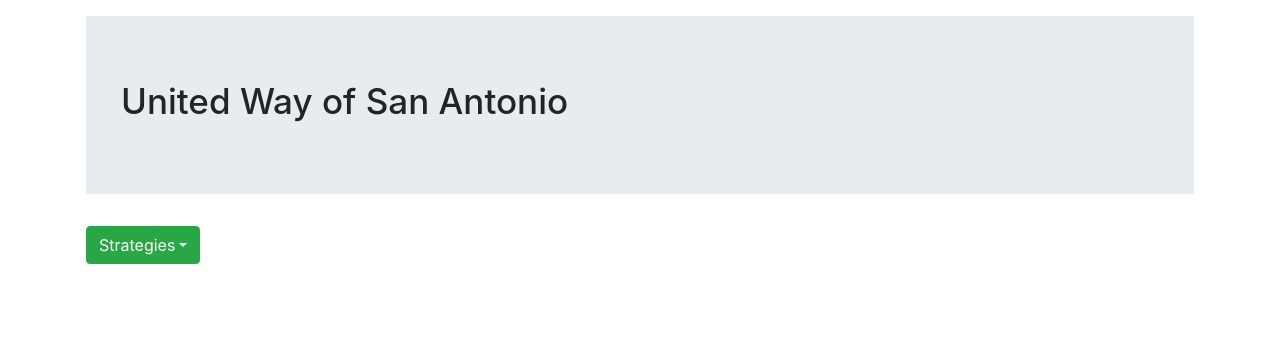
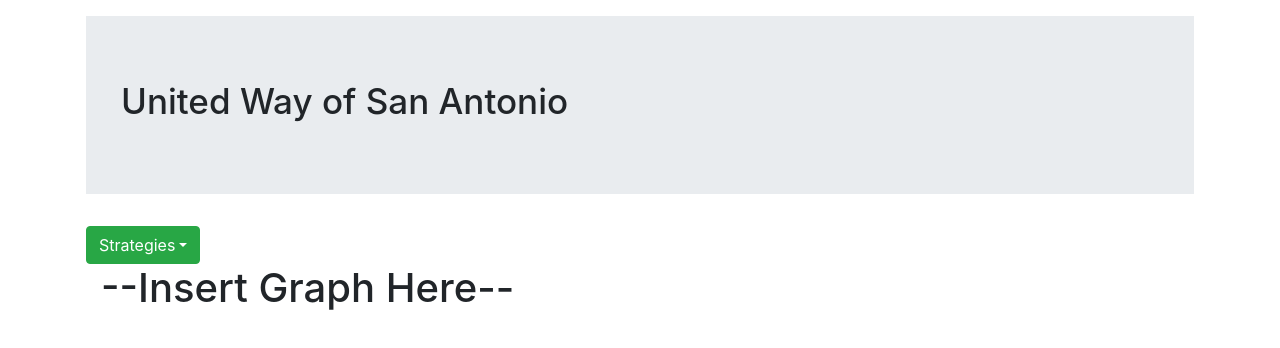
Before and after one commit to Dallas19/team-2, a React (Create React App) app in the folder project/: page / in a window 1280 px wide. Shown: the top 348 px of the page. Built offline with nearby package versions, Linux system fonts and the light colour scheme.

Commit message:
added graph place holder

```diff
--- a/project/src/App.js
+++ b/project/src/App.js
@@ -44,6 +44,9 @@ const App = () => (
           🎉
         </span>
         </StrategiesDropdown>
+        <Container className="graphContainer">
+            <h1>--Insert Graph Here--</h1>
+        </Container>
     </Container>
 );
 
```
